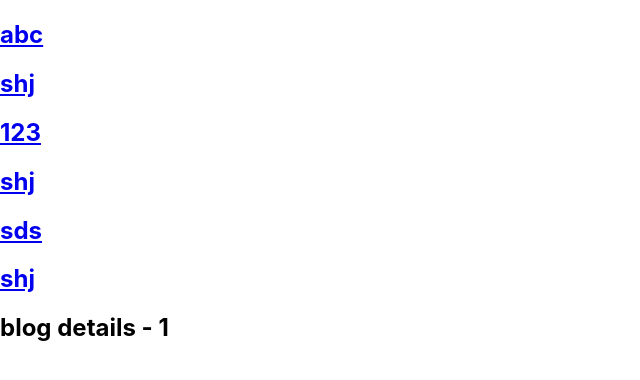
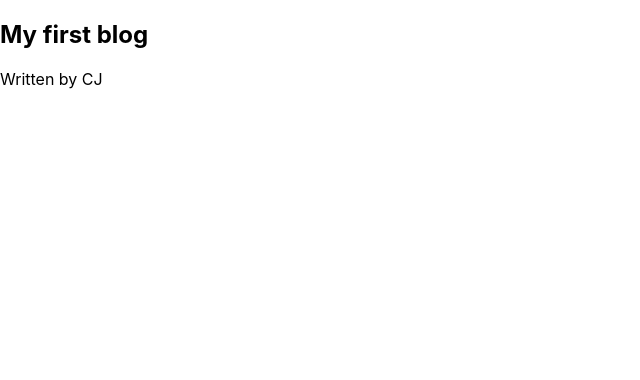
Before and after one commit to ShaanJ20/Learning-React, a React (Create React App) app: page /blogs/1 in a window 1280 px wide. Shown: the top 380 px of the page, without its empty margins (0-640 px from the left). Built offline with nearby package versions, Linux system fonts and the light colour scheme; data requests are answered from the project's data file.

Commit message:
Route parameters and reusing custom hooks

```diff
--- a/src/App.js
+++ b/src/App.js
@@ -22,14 +22,15 @@ function App() {
       {/* <Parent/> */}
       {/* <Cr/> */}
 
-      <Home/>
+      {/* <Home/> */}
       {/* <Useeffect/> */}
 
       {/* <Jsonserver/> */}
 
-      {/* <UsingustomHooks/> */}
+
 
       <Routes>
+        <Route exact path='/' element = {<UsingustomHooks/>}></Route>
         <Route exact path='/blogs/:id' element = {<BlogDetails/>}></Route>
       </Routes>
     </Router>
--- a/src/components/Custom-hook/Output.js
+++ b/src/components/Custom-hook/Output.js
@@ -1,4 +1,5 @@
 import React from 'react'
+import { Link } from 'react-router-dom'
 
 export default function Output(props) {
     return (
@@ -6,7 +7,7 @@ export default function Output(props) {
             <div>
                 {props.blog.map((element)=>(
                     <div className='blogpreview' key={element.id}>
-                        <h2> {element.title} </h2>
+                       <Link to={`/blogs/${element.id}`}> <h2> {element.title} </h2> </Link>
                         <h2> {element.author} </h2>
                     </div>
                 ))}
--- a/src/components/Custom-hook/UsingustomHooks.js
+++ b/src/components/Custom-hook/UsingustomHooks.js
@@ -1,8 +1,12 @@
 import React from 'react'
 import Output from './Output'
 import useFetch from './useFetch'
+import { useParams } from 'react-router-dom'
+
 
 export default function UsingustomHooks() {
+
+    const { id } = useParams();
 
     const { data, isPending } = useFetch('http://localhost:8000/blogs/')
 
--- a/src/components/blogparameters/BlogDetails.js
+++ b/src/components/blogparameters/BlogDetails.js
@@ -1,13 +1,19 @@
 import React from 'react'
 import { useParams } from 'react-router-dom'
+import Output from '../Custom-hook/Output';
+import useFetch from '../Custom-hook/useFetch';
 
 export default function BlogDetails() {
 
     const { id } = useParams();
-
+    const { data, isPending} = useFetch('http://localhost:8000/blogs/' + id)
     return (
         <div className='blogdetails'>
-            <h2>blog details - {id} </h2>
+            {isPending && <div>Loading...</div>}
+            {data && <div>
+                <h2> {data.title} </h2>
+                <p>Written by {data.author} </p>
+            </div>}
         </div>
     )
 }
```
